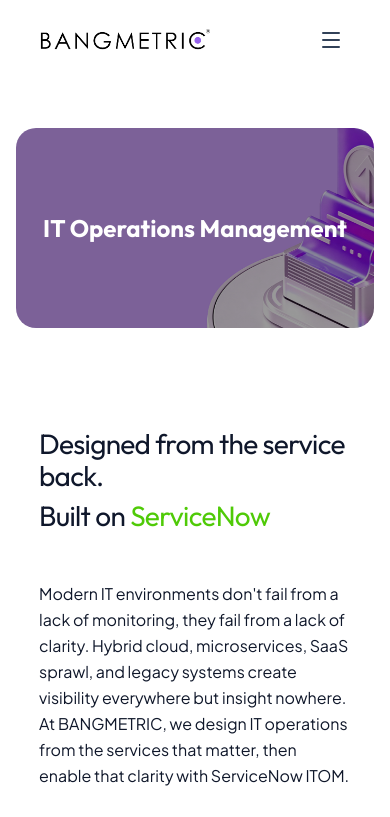
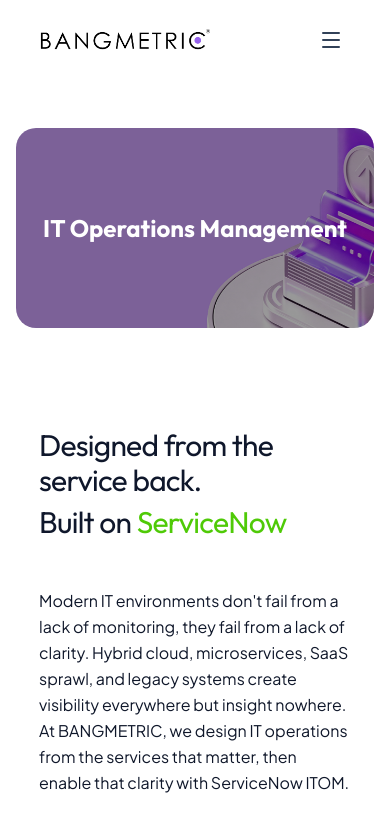
Before and after one commit to Sunit121/bangmetric-landing, a Next.js app: page /it-operations-management in a window 390 px wide. Shown: the top 817 px of the page. Built offline with nearby package versions, Linux system fonts and the light colour scheme.

Commit message:
font size and color code and container size updated

```diff
--- a/src/app/globals.css
+++ b/src/app/globals.css
@@ -382,7 +382,7 @@
 
 @media (max-width: 767px) {
   h2 {
-    font-size: 28px !important;
+    font-size: 30px !important;
   }
 
   p {
```
